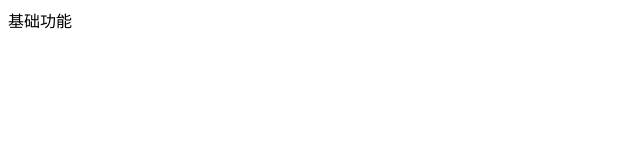
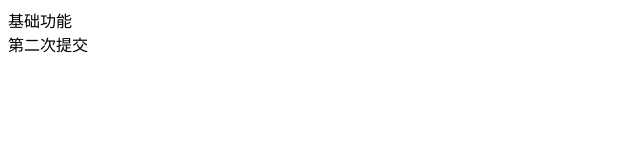
Before and after one commit to zhangfengjin81/shop_admin, a plain HTML site: page index.html in a window 1280 px wide. Shown: the whole page, without its empty margins (0-640 px from the left). Drawn offline with Linux system fonts and the light colour scheme.

Commit message:
第二次提交

```diff
--- a/index.html
+++ b/index.html
@@ -11,6 +11,9 @@
     <div>
         基础功能
     </div>
+    <div>
+        第二次提交
+    </div>
 </body>
 
 </html>
```
